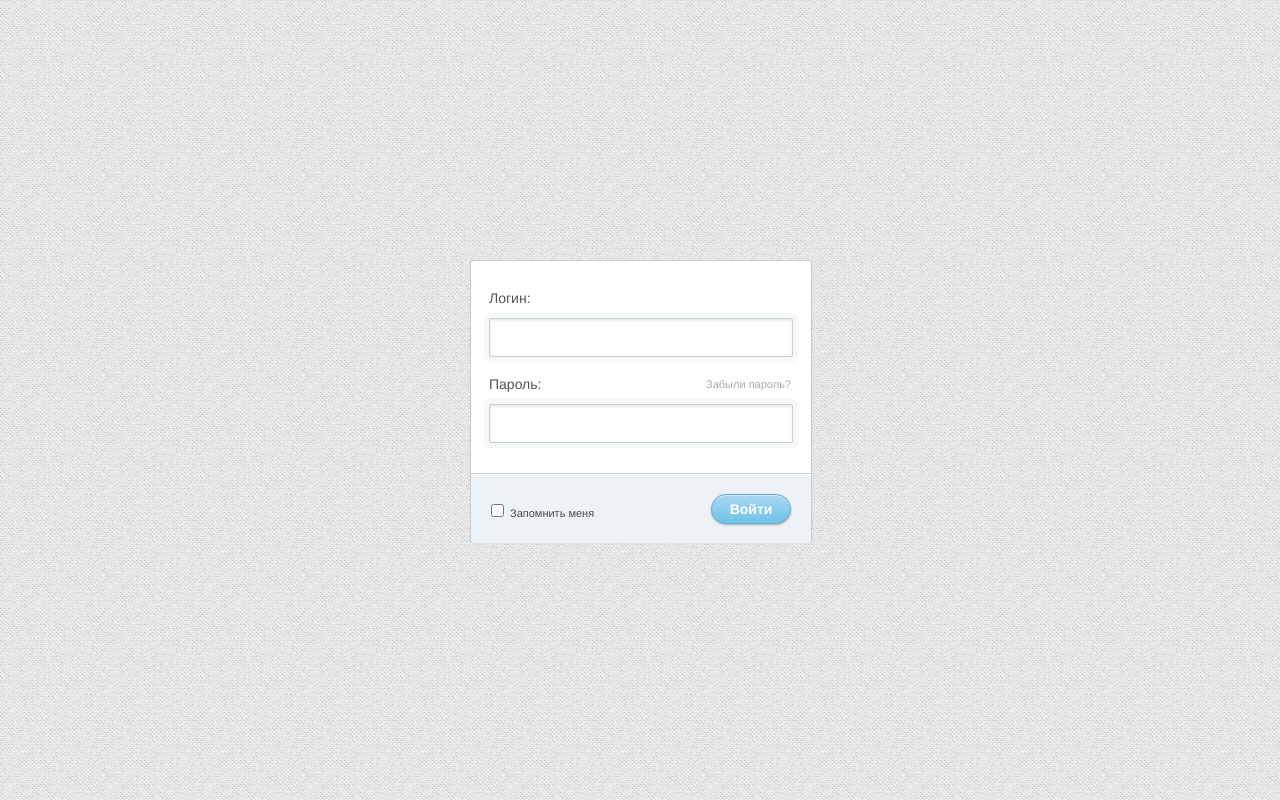
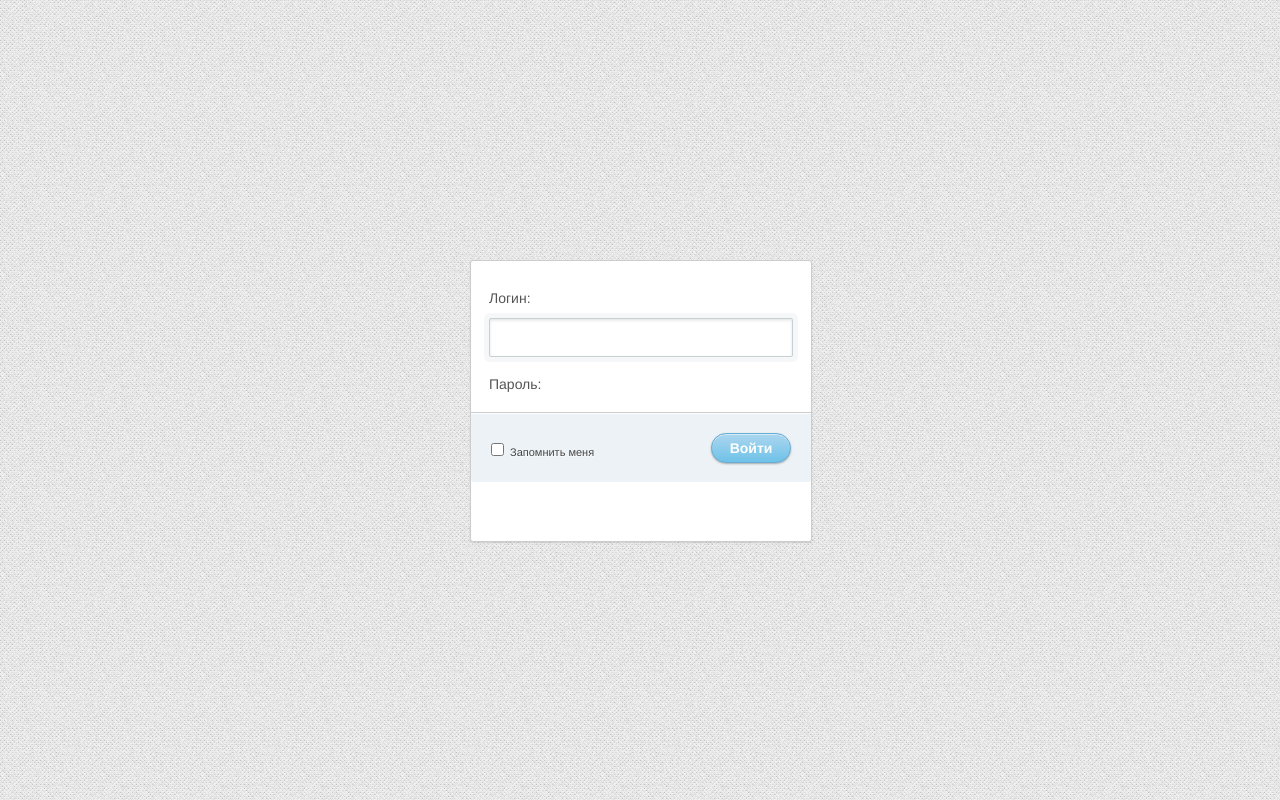
Before and after one commit to SoftEngCourse2018/Zalencov, a plain HTML site: page index.html in a window 1280 px wide. Drawn offline with Linux system fonts and the light colour scheme; files whose address does not match are found by name.

Commit message:
demo update

```diff
--- a/index.html
+++ b/index.html
@@ -16,8 +16,8 @@
 			<label for="name">Логин:</label>
 			<input type="name">
 			<label for="username">Пароль:</label>
-			<p><a href="#">Забыли пароль?</a></p>
-			<input type="password">
+			<!--<p><a href="#">Забыли пароль?</a></p>
+			<input type="password"> -->
 			<div id="lower">
 				<input type="checkbox"><label class="check" for="checkbox">Запомнить меня</label>
 				<input type="submit" value="Войти">
```
